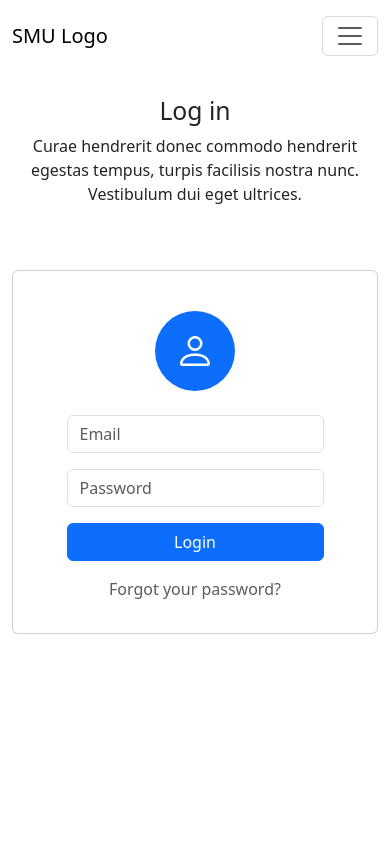
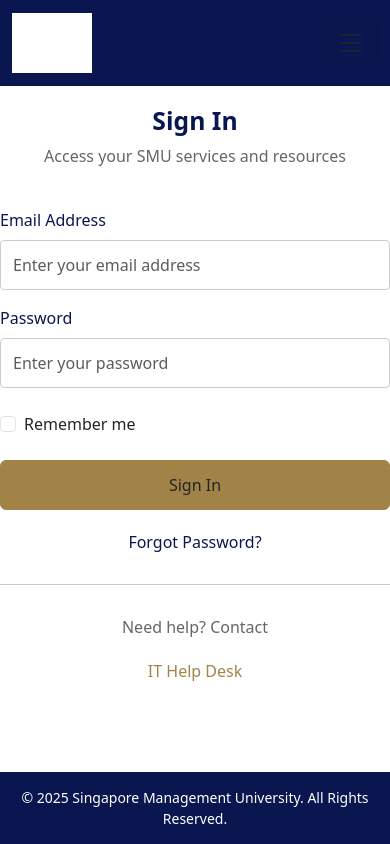
Before and after one commit to nickcagg/Sprint1, a Flask app: page /login in a window 390 px wide. Run offline with Flask 3, Linux system fonts and the light colour scheme; some libraries are stand-ins or nearby versions; grey boxes are pictures that could not be loaded.

Commit message:
sprint1 done
idfk?

```diff
--- /dev/null
+++ b/app/templates/layouts/testbase.html
@@ -0,0 +1,43 @@
+<!DOCTYPE html>
+<html lang="en">
+<head>
+  <meta charset="UTF-8">
+  <meta name="viewport" content="width=device-width, initial-scale=1.0">
+  <title>Singapore Management University</title>
+  <link href="https://cdn.jsdelivr.net/npm/bootstrap@5.3.0-alpha1/dist/css/bootstrap.min.css" rel="stylesheet">
+</head>
+<body>
+  <div style="min-height: 100vh; display: flex; flex-direction: column;">
+    <nav class="navbar navbar-expand-lg" style="background-color: #0a1650;">
+      <div class="container">
+        <a class="navbar-brand" href="{{url_for('index')}}">
+          <img src="https://preview.uxpin.com/external-url" alt="Singapore Management University Logo" height="60" class="d-inline-block align-top" style="filter: brightness(0) invert(1);">
+        </a>
+        <button class="navbar-toggler" type="button" data-bs-toggle="collapse" data-bs-target="#navbarNav" aria-controls="navbarNav" aria-expanded="false" aria-label="Toggle navigation">
+          <span class="navbar-toggler-icon"></span>
+        </button>
+        <div class="collapse navbar-collapse" id="navbarNav">
+          <ul class="navbar-nav ms-auto">
+            <li class="nav-item"><a class="nav-link" href="#home" style="color: #ffffff;">Home</a></li>
+            <li class="nav-item"><a class="nav-link" href="#about" style="color: #ffffff;">About</a></li>
+            <li class="nav-item"><a class="nav-link" href="#academics" style="color: #ffffff;">Academics</a></li>
+            <li class="nav-item"><a class="nav-link" href="#research" style="color: #ffffff;">Research</a></li>
+            <li class="nav-item"><a class="nav-link" href="#admissions" style="color: #ffffff;">Admissions</a></li>
+            <li class="nav-item"><a class="nav-link" href="#contact" style="color: #ffffff;">Contact</a></li>
+          </ul>
+        </div>
+      </div>
+    </nav>
+
+    {% block content %} {% endblock content %}
+
+    <footer style="background-color: #0a1650; color: #ffffff; padding: 15px 0; text-align: center;">
+      <div class="container">
+        <p style="margin: 0; font-size: 14px;">© 2025 Singapore Management University. All Rights Reserved.</p>
+      </div>
+    </footer>
+  </div>
+
+  <script src="https://cdn.jsdelivr.net/npm/bootstrap@5.3.0-alpha1/dist/js/bootstrap.bundle.min.js"></script>
+</body>
+</html>
--- a/app/templates/login.html
+++ b/app/templates/login.html
@@ -1,30 +1,50 @@
-{% extends 'layouts/base.html' %}
+{% extends 'layouts/testbase.html' %}
 {% block content %}
-<section class="position-relative py-4 py-xl-5">
-    <div class="container">
-        <div class="row mb-5">
-            <div class="col-md-8 col-xl-6 text-center mx-auto">
-                <h2>Log in</h2>
-                <p class="w-lg-50">Curae hendrerit donec commodo hendrerit egestas tempus, turpis facilisis nostra nunc. Vestibulum dui eget ultrices.</p>
+<div class="container-fluid p-0" style="flex: 1 0 auto;">
+    <div class="row m-0" style="height: 100%;">
+        <div class="col-md-7 p-0 d-none d-md-block" style="background-image: url('https://picsum.photos/1000/1200?random=1'); background-size: cover; background-position: center; height: 100%;">
+        <div style="background-color: rgba(10, 22, 80, 0.75); height: 100%; width: 100%; display: flex; flex-direction: column; justify-content: center; padding: 40px;">
+            <div style="max-width: 500px; margin-left: auto; margin-right: auto;">
+            <h1 style="color: #ffffff; font-weight: 600; margin-bottom: 20px; font-size: 2.5rem;">Welcome to Singapore Management University</h1>
+            <p style="color: #ffffff; font-size: 1.1rem; line-height: 1.6;">
+                Singapore Management University (SMU) is internationally recognized for its world-class research and distinguished teaching. We are known for our interactive and technologically enabled pedagogy of seminar-style teaching in small-sized classes.
+            </p>
             </div>
         </div>
-        <div class="row d-flex justify-content-center">
-            <div class="col-md-6 col-xl-4">
-                <div class="card mb-5">
-                    <div class="card-body d-flex flex-column align-items-center">
-                        <div class="bs-icon-xl bs-icon-circle bs-icon-primary bs-icon my-4"><svg xmlns="http://www.w3.org/2000/svg" width="1em" height="1em" fill="currentColor" viewBox="0 0 16 16" class="bi bi-person">
-                                <path d="M8 8a3 3 0 1 0 0-6 3 3 0 0 0 0 6m2-3a2 2 0 1 1-4 0 2 2 0 0 1 4 0m4 8c0 1-1 1-1 1H3s-1 0-1-1 1-4 6-4 6 3 6 4m-1-.004c-.001-.246-.154-.986-.832-1.664C11.516 10.68 10.289 10 8 10c-2.29 0-3.516.68-4.168 1.332-.678.678-.83 1.418-.832 1.664z"></path>
-                            </svg></div>
-                        <form class="text-center" method="post" action="{{url_for('userLogin')}}">
-                            <div class="mb-3"><input class="form-control" type="email" name="email" placeholder="Email"></div>
-                            <div class="mb-3"><input class="form-control" type="password" name="password" placeholder="Password"></div>
-                            <div class="mb-3"><button class="btn btn-primary d-block w-100" type="submit">Login</button></div>
-                            <p class="text-muted">Forgot your password?</p>
-                        </form>
-                    </div>
+        </div>
+        <div class="col-md-5 p-0" style="height: 100%; background-color: #ffffff; display: flex; flex-direction: column; justify-content: center; padding: 40px;">
+        <div style="max-width: 400px; width: 100%; margin-left: auto; margin-right: auto;">
+            <div style="text-align: center; margin-bottom: 40px;">
+            <h2 style="color: #0a1650; margin-top: 20px; font-weight: 600;">Sign In</h2>
+            <p style="color: #666666;">Access your SMU services and resources</p>
+            </div>
+            <form method="post" action="{{url_for('userLogin')}}">
+            <div class="mb-3">
+                <label for="email" class="form-label" style="color: #0a1650; font-weight: 500;">Email Address</label>
+                <input type="email" class="form-control" name="email" placeholder="Enter your email address" style="border-color: #cccccc; padding: 12px; border-radius: 4px;">
+            </div>
+            <div class="mb-4">
+                <label for="password" class="form-label" style="color: #0a1650; font-weight: 500;">Password</label>
+                <input type="password" class="form-control" name="password" placeholder="Enter your password" style="border-color: #cccccc; padding: 12px; border-radius: 4px;">
+            </div>
+            <div class="mb-4">
+                <div class="form-check">
+                <input type="checkbox" class="form-check-input" id="rememberMe" style="color: #0a1650;">
+                <label class="form-check-label" for="rememberMe">Remember me</label>
                 </div>
             </div>
+            <button type="submit" class="btn" style="background-color: #a18347; border-color: #a18347; padding: 12px; width: 100%; font-weight: 500; margin-bottom: 20px;">Sign In</button>
+            <div style="text-align: center;">
+                <a href="#forgotpassword" style="color: #0a1650; text-decoration: none; font-weight: 500;">Forgot Password?</a>
+            </div>
+            <hr style="margin: 30px 0;">
+            <div style="text-align: center;">
+                <p style="color: #666666; margin-bottom: 20px;">Need help? Contact</p>
+                <a href="#contact" style="color: #a18347; text-decoration: none; font-weight: 500;">IT Help Desk</a>
+            </div>
+            </form>
+        </div>
         </div>
     </div>
-</section>
+    </div>
 {% endblock content %}
--- a/app/views.py
+++ b/app/views.py
@@ -47,7 +47,7 @@
     if result is None:
         return redirect(url_for('login'))
     else:
-        session["student_id"] = result["Student_ID"]
+        setUserInfo(result["Student_ID"], result["FirstName"], result["LastName"], result["Email"])
 
         return redirect(url_for("student_dashboard", sid=session["student_id"]))
 
@@ -55,39 +55,87 @@
 @app.route('/studentdashboard/<sid>')
 def student_dashboard(sid):
 
-    return render_template('studentdashboard.html', sid=sid)
+    if not session.get('student_id') or session["student_id"] == 'none':
+        return redirect(url_for('login'))
 
-@app.route('/eval')
-def eval():
-    return render_template('peerevalform.html')
+    else:
 
-@app.route('/submitPeerEvaluation', methods=['POST'])
-def submitEval():
+        sql = "SELECT c.CourseName, g.GroupName, pe.*, DATEDIFF(pe.Due_Date, CURDATE()) AS Days_Until_Due FROM Peer_Evaluation pe JOIN `Groups` g ON pe.Group_ID = g.Group_ID JOIN Course c ON g.Course_ID = c.Course_ID JOIN Student_Groups sg ON g.Group_ID = sg.Group_ID WHERE sg.Student_ID = %s;"
+
+        cursor.execute(sql, [session["student_id"]])
+
+        evalInfo = cursor.fetchall()
+        evalList = []
+
+        #                                                                                   LOOK AT THIS STUFF ??????????????????????////
+
+        for eval in evalInfo:
+            eid = eval["Evaluation_ID"]
+            sql = "select * from Evaluation_Result where Evaluation_ID=%s and Evaluator_ID=%s;"
+            cursor.execute(sql, [eid, sid])
+            results = cursor.fetchall()
+            if results is None:
+                pass
+            else:
+                evalList.append(eval)
+
+
+        return render_template('studentdashboard.html', sid=sid, evalLinks=evalList)
+
+@app.route('/eval/<eid>/<gid>')
+def eval(eid, gid):
+    if not session.get('student_id') or session["student_id"] == 'none':
+        return redirect(url_for('login'))
+
+    else:
+        sql = "SELECT s.Student_ID, s.FirstName, s.LastName, sg.Group_ID FROM Student s JOIN Student_Groups sg ON s.Student_ID = sg.Student_ID WHERE sg.Group_ID = %s AND s.Student_ID <> %s;"
+        cursor.execute(sql, [gid, session["student_id"]])
+        peeps = cursor.fetchall()
+
+        return render_template('peerevalform.html', peeps=peeps, eid=eid)
+
+@app.route('/submitPeerEvaluation/<eid>', methods=['POST'])
+def submitEval(eid):
     # get the form results
     evaluated = int(request.form.get('evaluated'))
-    evaluator = int(request.form.get('evaluator'))
+    evaluator = session["student_id"]
     date = datetime.now()
-    time_management = int(request.form.get('timeManagement'))
-    leadership = int(request.form.get('leadership'))
-    communication = int(request.form.get('communication'))
-    work_ethic = int(request.form.get('workEthic'))
-    score = int(request.form.get('score'))
+    intel_creativity = int(request.form.get('intelCreative'))
+    interpersonal = int(request.form.get('interpersonal'))
+    disciplinary = int(request.form.get('disciplinary'))
+    citizenship = int(request.form.get('citizenship'))
+    mastery = int(request.form.get('mastery'))
     comments = request.form.get('comments')
 
     # database connection setup
     # insert data into Evaluation_Result
-    sql = '''
-        INSERT into Evaluation_Result (Evaluator_Student_ID, Evaluated_Student_ID, GLO_ID, Score, Date_Time, Evaluation_ID)
-        VALUES (%s, %s, %s, %s, %s, %s)
-    '''
-    try:
-        cursor.execute(sql, [evaluator, evaluated, 1, score, date, 1])
-        db.commit()
-    except Exception as e:
-        print(f"An error occurred: {e}")
-        db.rollback()
 
+    GLOs = [intel_creativity, interpersonal, disciplinary, citizenship, mastery]
+    i = 0
+
+    for score in GLOs:
+        i += 1
+
+        sql = '''
+            INSERT INTO Evaluation_Result (Evaluation_ID, Evaluator_ID, Evaluated_ID, GLO_ID, Score, Date_Time, Course_ID)
+            VALUES (%s, %s, %s, %s, %s, %s, %s);
+        '''
+        try:
+            cursor.execute(sql, [eid, evaluator, evaluated, i, score, date, 1])
+            db.commit()
+        except Exception as e:
+            print(f"An error occurred: {e}")
+            db.rollback()
+
+    return redirect(url_for('student_dashboard', sid=session["student_id"]))
+
+
+def setUserInfo(id, fname, lname, email):
+    session["student_id"] = id
+    session["fname"] = fname
+    session["lname"] = lname
+    session['email'] = email
+
+def stopDatabase():
     cursor.close()
     db.close()
-
-    return "Evaluation Submitted"
```
Also changed, not shown: app/templates/peerevalform.html (+35 -42 lines), app/templates/studentdashboard.html (+60 -6 lines).
